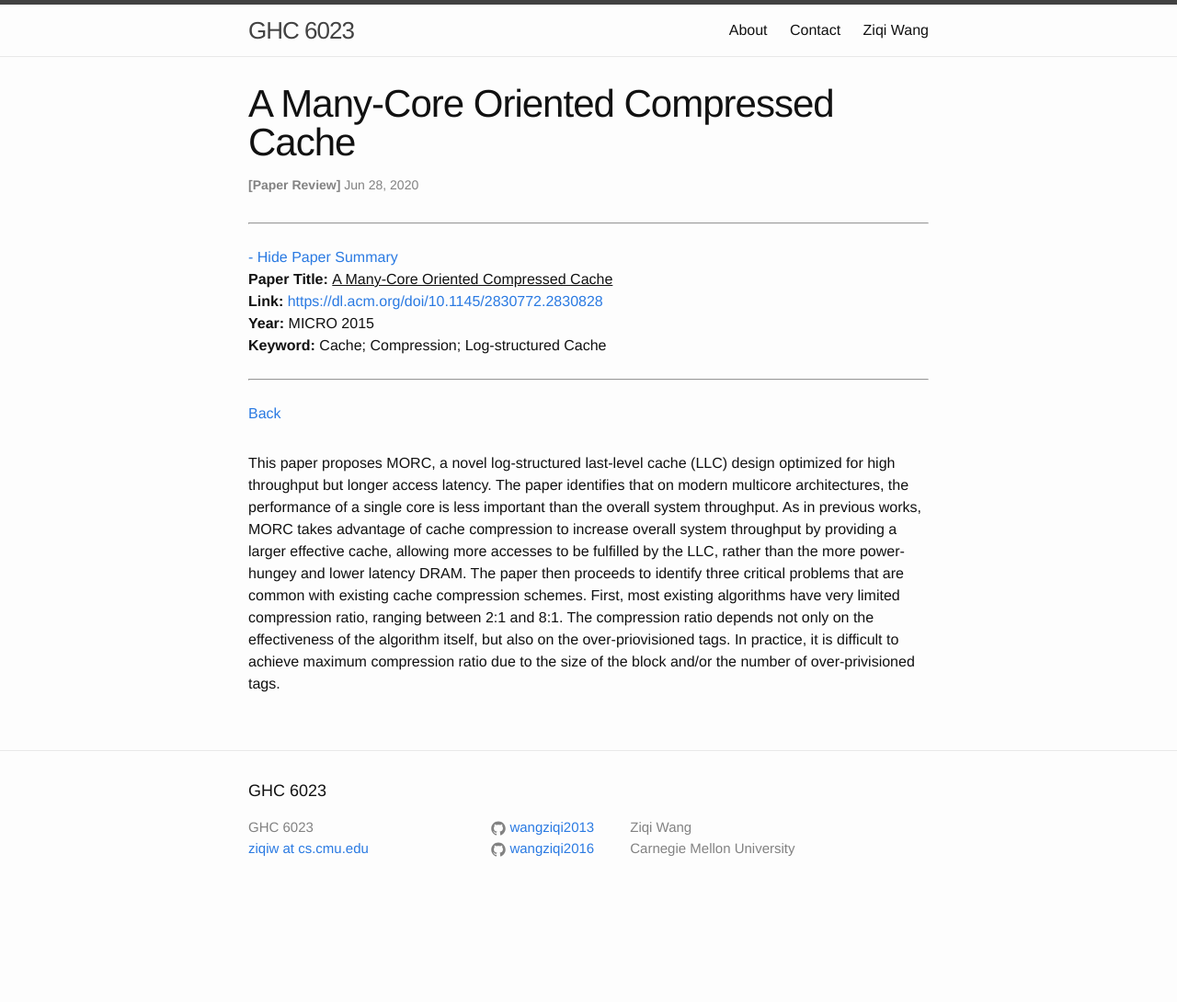
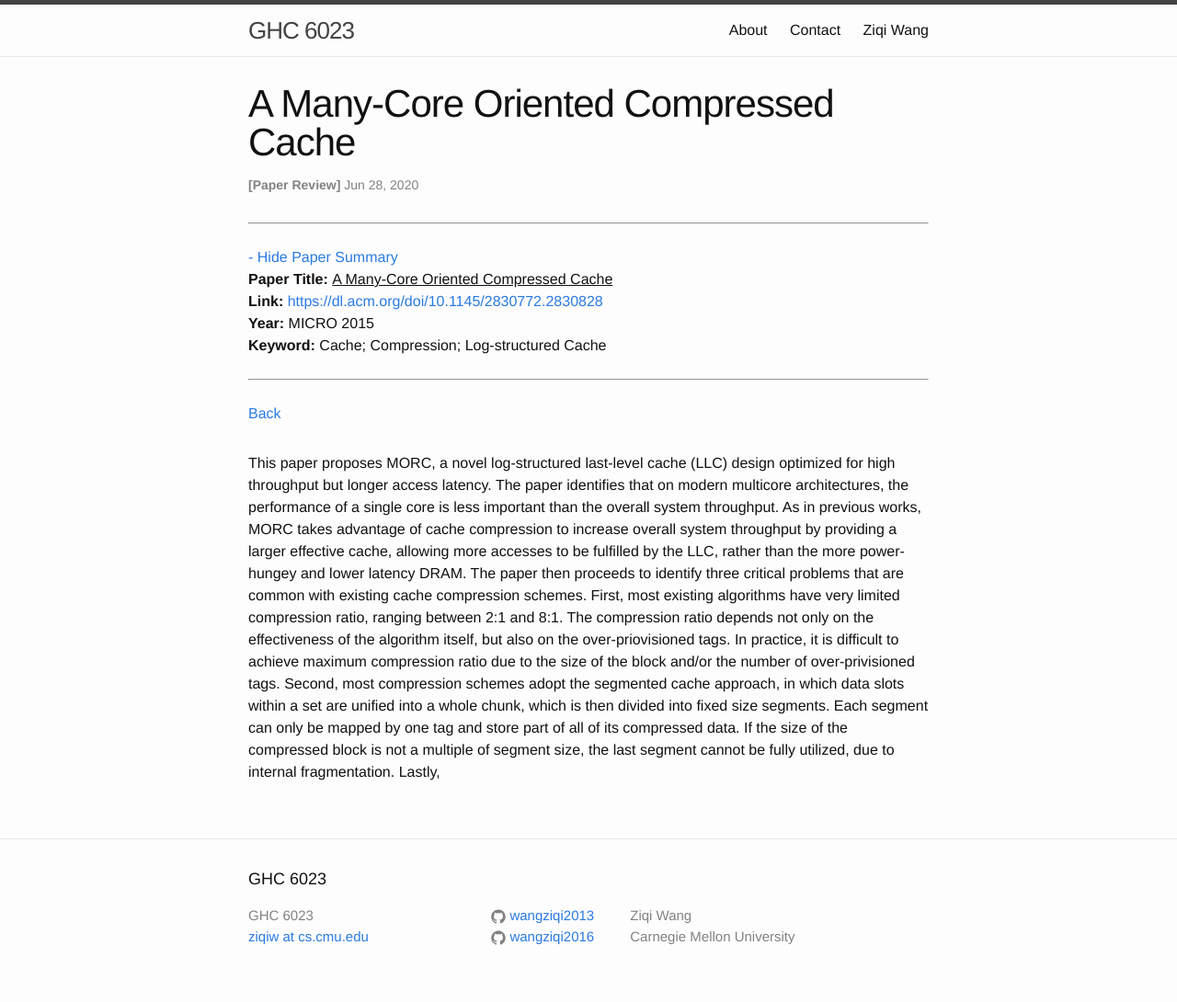
Before and after one commit to wangziqi2013/wangziqi2013.github.io, a Jekyll site: the page built from _posts/2020-06-28-morc.markdown, in a window 1280 px wide. Shown: the whole page at 92% size. Built offline with Jekyll 4.4.1, drawn with Linux system fonts in a browser that asks for light colours; before the commit the page ends 994 px from its top, so only the background shows below that.

Commit message:
Adding internal frag

```diff
--- a/_posts/2020-06-28-morc.markdown
+++ b/_posts/2020-06-28-morc.markdown
@@ -22,3 +22,8 @@ The paper then proceeds to identify three critical problems that are common with
 First, most existing algorithms have very limited compression ratio, ranging between 2:1 and 8:1. The compression ratio
 depends not only on the effectiveness of the algorithm itself, but also on the over-priovisioned tags. In practice, it is
 difficult to achieve maximum compression ratio due to the size of the block and/or the number of over-privisioned tags.
+Second, most compression schemes adopt the segmented cache approach, in which data slots within a set are unified into
+a whole chunk, which is then divided into fixed size segments. Each segment can only be mapped by one tag and store
+part of all of its compressed data. If the size of the compressed block is not a multiple of segment size, the last segment
+cannot be fully utilized, due to internal fragmentation.
+Lastly,
```
